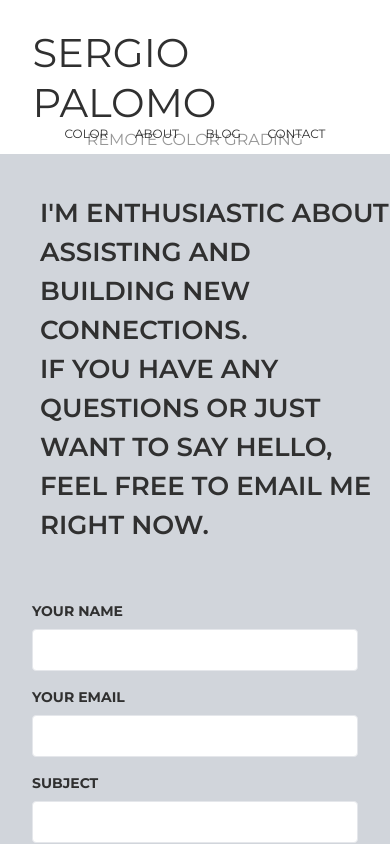
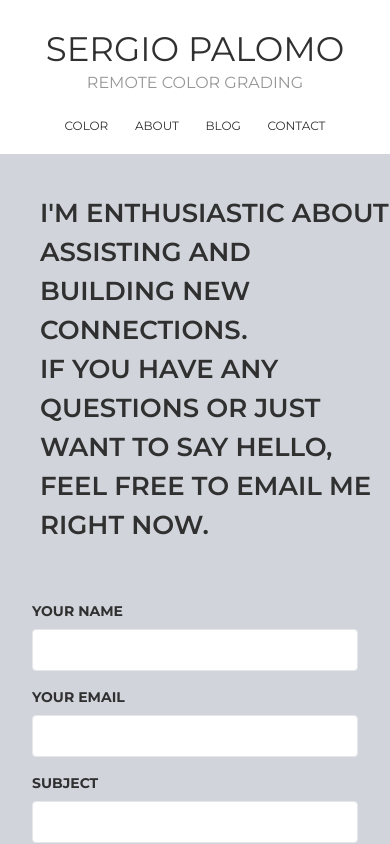
Before and after one commit to PalomoDev/Palomo, a Next.js app: page /contact in a window 390 px wide. Shown: the top 844 px of the page. Built offline with nearby package versions, Linux system fonts and the light colour scheme.

Commit message:
first commit full site 7

```diff
--- a/src/app/ui/components/header.tsx
+++ b/src/app/ui/components/header.tsx
@@ -24,7 +24,7 @@ const Header: React.FC<HeaderProps> = ({ title, subtitle, links }) => {
         <header className={`${components.header_base} md:h-[210px]`}>
             <div className={`${components.logo_base} ${components.logo_md} `}>
                 <Link href="/" className={'flex flex-col justify-between'}>
-                    <h1 className="md:text-[69px] sm:text-[50px] text-[40px] min-w-fit mx-auto leading-tight select-none">
+                    <h1 className="md:text-[69px] sm:text-[50px] text-[34px] min-w-fit mx-auto leading-tight select-none">
                         {title}
                     </h1>
                     <h2 className="text-center md:text-[24px] text-[16px] uppercase opacity-50 select-none">
```
